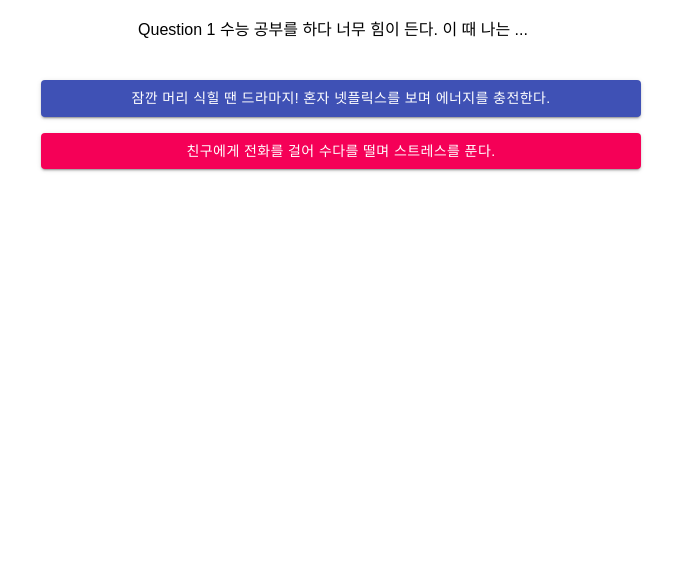
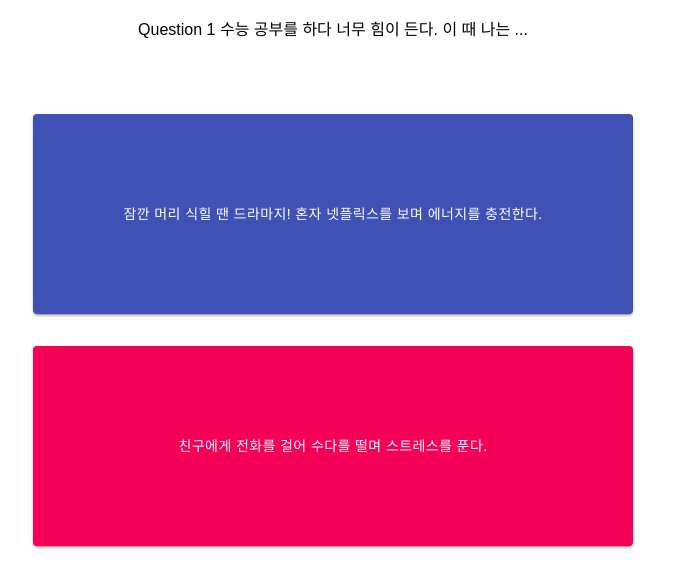
Before and after one commit to 3B-summer2021/WhoAmI, a React (Create React App) app: page /#/question/1 in a window 1280 px wide. Shown: the top 588 px of the page, without its empty margins (307-980 px from the left). Built offline with nearby package versions, Linux system fonts and the light colour scheme; a web font is replaced by a local one.

Commit message:
fixed height

```diff
--- a/src/components/home/sharing.js
+++ b/src/components/home/sharing.js
@@ -13,6 +13,7 @@ function Sharing(props) {
   const url = window.location.href;
   // console.log(url);
   const path = window.location.pathname + window.location.hash;
+  // console.log(path);
   const size = "30";
   React.useEffect(() => {
     if (!window.Kakao.isInitialized()) {
--- a/src/components/question/answer.js
+++ b/src/components/question/answer.js
@@ -1,17 +1,7 @@
 import React, { useEffect } from "react";
 import { useHistory } from "react-router-dom";
 import { a_list_1, a_list_2 } from "../../data/answer_list";
-import Button from '@material-ui/core/Button';
-import { makeStyles } from "@material-ui/core/styles";
-import { Typography } from "@material-ui/core";
-import { Box } from "@material-ui/core";
-
-const useStyles = makeStyles(theme => ({
-  margin: {
-    margin: theme.spacing(1),
-    fontFamily: 'inherit'
-  },
-}));
+import { Box, Button } from "@material-ui/core";
 
 const checkType = (answer) => {
   var name = "";
@@ -65,7 +55,6 @@ const checkType = (answer) => {
   return name;
 };
 function Answer({ answer, setAnswer, id }) {
-  const classes = useStyles();
   const history = useHistory();
   useEffect(() => {
     if (answer.length != 8) {
@@ -89,25 +78,37 @@ function Answer({ answer, setAnswer, id }) {
   // };
 
   return (
-    <Box>
+    <Box width="100%" display="flex" flexDirection="column" alignItems="center">
+      <Box my={2} width="100%">
         <Button
           variant="contained"
           color="primary"
-       className={classes.margin}
-       //className={classes.Typography}
           fullWidth={true}
-       onClick={() => setAnswer(answer.concat(0))}>
+          onClick={() => setAnswer(answer.concat(0))}
+          style={{
+            fontFamily: "inherit",
+            minHeight: "200px",
+            maxHeight: "200px",
+          }}
+        >
           {a_list_1[id - 1]}
         </Button>
+      </Box>
+      <Box my={2} width="100%">
         <Button
           variant="contained"
           color="secondary"
-       className={classes.margin}
-       //className={classes.Typography}
           fullWidth={true}
-       onClick={() => setAnswer(answer.concat(1))}>
+          onClick={() => setAnswer(answer.concat(1))}
+          style={{
+            fontFamily: "inherit",
+            minHeight: "200px",
+            maxHeight: "200px",
+          }}
+        >
           {a_list_2[id - 1]}
         </Button>
+      </Box>
     </Box>
   );
 }
--- a/src/container/Question.js
+++ b/src/container/Question.js
@@ -17,8 +17,13 @@ function Question(props) {
         alignItems="center"
         width="90%"
       >
-        <Box my={2} textAlign="center" style={{wordWrap
-        : "break-word"}}>
+        <Box
+          my={2}
+          width="100%"
+          textAlign="center"
+          style={{ wordWrap: "break-word" }}
+          minHeight="50px"
+        >
           Question {id} {q_list[id - 1]}
         </Box>
         <Box my={2} width="100%">
```
Lines whose indentation alone changed are shown as unchanged.
